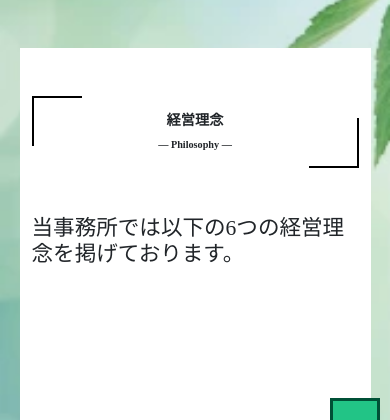
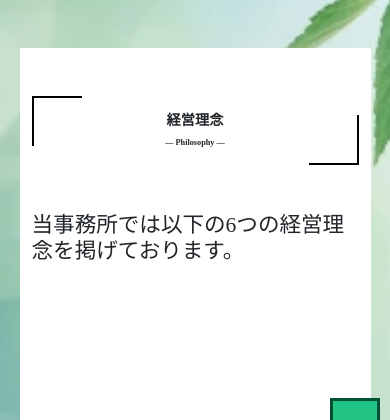
Before and after one commit to linepark-webteam/midori-insurance-sample, a PHP site: page /campaign/index.html in a window 390 px wide. Shown: the part 381-801 px from the top of the page. Run offline with PHP 8.4, Linux system fonts and the light colour scheme; some libraries are stand-ins or nearby versions; some web fonts are replaced.

Commit message:
レスポンシブ化修正

```diff
--- a/css/responsive.css
+++ b/css/responsive.css
@@ -45,7 +45,7 @@
   font-weight: 600;
 }
 .section-header span{
-  font-size: calc(10px + 2 * ((100vw - 320px) / 640));
+  font-size: calc(8px + 2 * ((100vw - 320px) / 640));
   font-weight: 600;
 }
 
```
